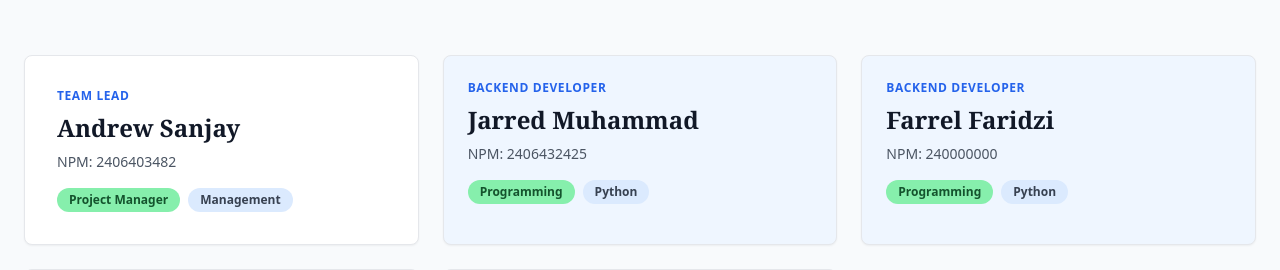
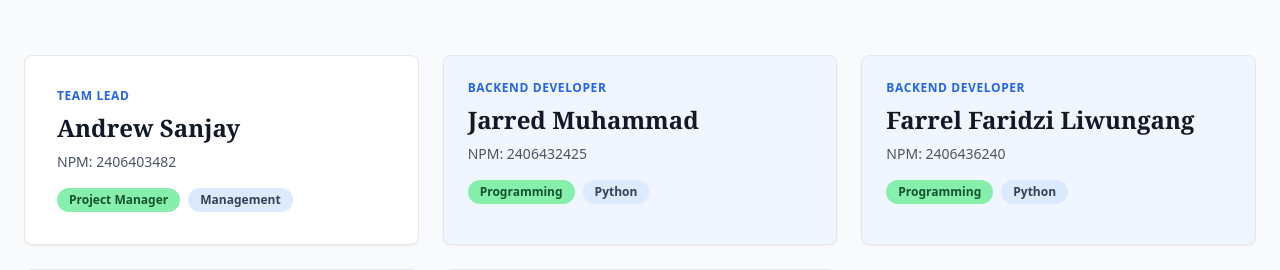
Before and after one commit to TK-PKPL-DAT/TK2, a Django app: page / in a window 1280 px wide. Shown: the part 442-712 px from the top of the page. Run offline with Django 5.2, Linux system fonts and the light colour scheme; data comes from the database, SQL or seed files in the repository; some libraries are stand-ins or nearby versions.

Commit message:
Added Farrel's NPM and last name

```diff
--- a/web/templates/home.html
+++ b/web/templates/home.html
@@ -51,8 +51,8 @@
                 <div class="col-span-1 bg-blue-50 rounded-lg border border-gray-200 p-6 shadow-sm">
                     <div class="flex-grow">
                         <p class="text-blue-600 text-xs font-bold uppercase tracking-wider mb-2">Backend Developer</p>
-                        <h3 class="text-2xl font-semibold text-gray-900 mb-2 font-serif">Farrel Faridzi</h3>
-                        <p class="text-gray-600 text-sm mb-4">NPM: 240000000</p>
+                        <h3 class="text-2xl font-semibold text-gray-900 mb-2 font-serif">Farrel Faridzi Liwungang</h3>
+                        <p class="text-gray-600 text-sm mb-4">NPM: 2406436240</p>
                         <div class="flex gap-2">
                             <span class="inline-block bg-green-300 text-green-900 text-xs font-semibold px-3 py-1 rounded-full">Programming</span>
                             <span class="inline-block bg-blue-100 text-gray-700 text-xs font-semibold px-3 py-1 rounded-full">Python</span>
```
